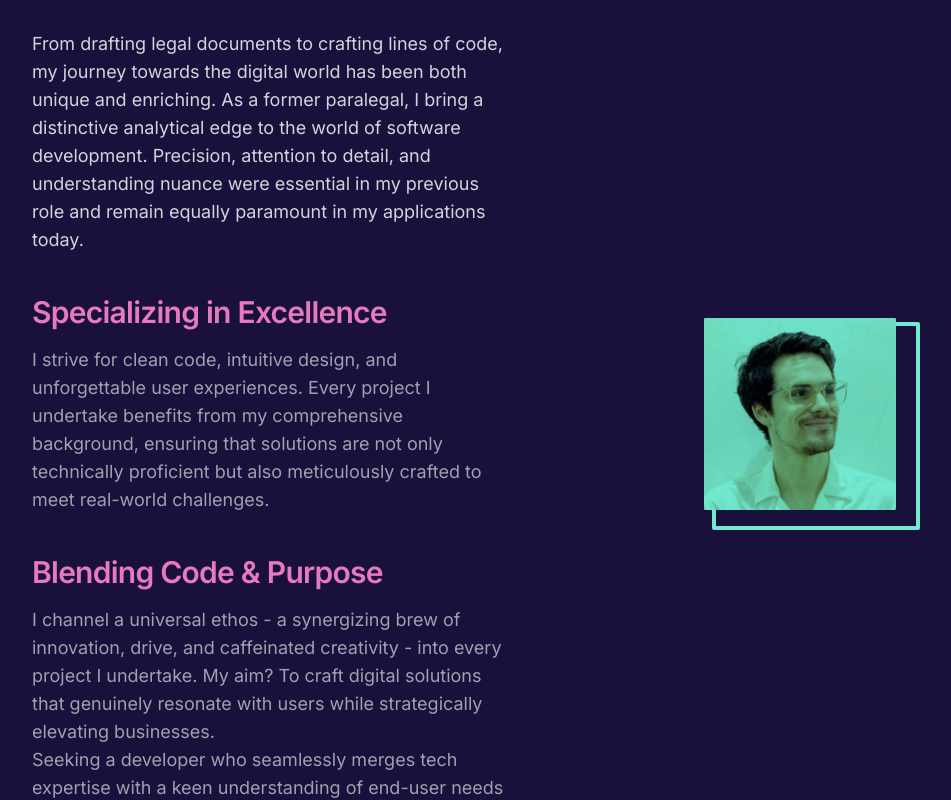
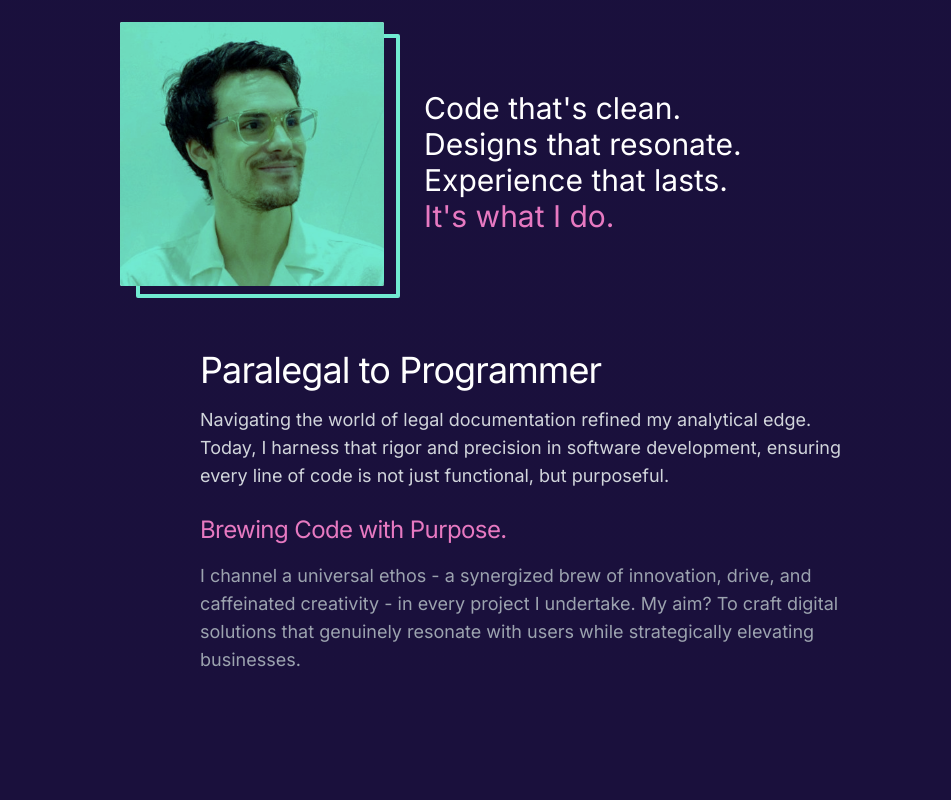
Before and after one commit to jmayheww/joshua-portfolio, a Next.js app: page / in a window 1280 px wide. Shown: the part 1060-1860 px from the top of the page, without its empty margins (104-1055 px from the left). Built offline with nearby package versions, Linux system fonts and the light colour scheme.

Commit message:
about section design

```diff
--- a/app/sections/About.js
+++ b/app/sections/About.js
@@ -2,76 +2,92 @@ import Image from "next/image";
 import { SectionHeader } from "../components/SectionHeader";
 
 export const About = () => {
+  const paragraphClasses = "text-sm sm:text-base font-jetbrains-mono";
+
   return (
-    <section className="flex flex-col justify-center items-center px-4 sm:px-6 lg:px-10 bg-whatever-color-your-background-is space-y-12">
+    <section className="flex flex-col items-center py-16 px-4 sm:px-6 lg:px-8 space-y-4 sm:space-y-6 md:space-y-12 lg:space-y-16 max-w-4xl mx-auto">
       <SectionHeader title="About Me" />
 
-      <div className="grid grid-cols-1 md:grid-cols-2 gap-12 items-center w-full max-w-5xl">
-        {/* Text Content */}
-        <div className="space-y-10">
-          <div>
-            <h2 className="text-2xl sm:text-3xl md:text-4xl lg:text-5xl font-semibold tracking-tight text-white mb-4">
-              It's What I Do.
-            </h2>
-          </div>
-
-          <div>
-            <p className="text-sm sm:text-base md:text-lg leading-relaxed font-jetbrains-mono text-gray-300">
-              From drafting legal documents to crafting lines of code, my
-              journey towards the digital world has been both unique and
-              enriching. As a former paralegal, I bring a distinctive analytical
-              edge to the world of software development. Precision, attention to
-              detail, and understanding nuance were essential in my previous
-              role and remain equally paramount in my applications today.
-            </p>
-          </div>
-
-          <div>
-            <h2 className="text-xl sm:text-2xl md:text-3xl font-semibold tracking-tight text-primary mb-4">
-              Specializing in Excellence
-            </h2>
-            <p className="text-sm sm:text-base md:text-lg leading-relaxed font-jetbrains-mono text-gray-400">
-              I strive for clean code, intuitive design, and unforgettable user
-              experiences. Every project I undertake benefits from my
-              comprehensive background, ensuring that solutions are not only
-              technically proficient but also meticulously crafted to meet
-              real-world challenges.
-            </p>
-          </div>
-
-          <div>
-            <h2 className="text-xl sm:text-2xl md:text-3xl font-semibold tracking-tight text-primary mb-4">
-              Blending Code & Purpose
-            </h2>
-            <p className="text-sm sm:text-base md:text-lg leading-relaxed font-jetbrains-mono text-gray-400">
-              I channel a universal ethos - a synergizing brew of innovation,
-              drive, and caffeinated creativity - into every project I
-              undertake. My aim? To craft digital solutions that genuinely
-              resonate with users while strategically elevating businesses.
-              <br />
-              Seeking a developer who seamlessly merges tech expertise with a
-              keen understanding of end-user needs and business objectives?
-              Let's connect. With each line of code, I'm driven by purpose,
-              always ready for the next challenge to make a meaningful impact.
-            </p>
-          </div>
-        </div>
-
-        {/* Image Section */}
-        <div className="order-first md:order-last relative max-w-md mx-auto w-52 h-52 md:w-68 md:h-68 lg:w-84 lg:h-84 p-2">
+      <div className="flex flex-col md:flex-row w-full items-center md:space-x-10">
+        {/* Portrait */}
+        <div className="relative w-3/4 md:w-1/3 mx-auto md:mx-0 mb-4 md:mb-0">
           <div className="absolute -bottom-3 -right-4 w-full h-full border-4 border-success rounded-sm z-0"></div>
-          <div className="relative w-full h-full z-10 overflow-hidden rounded-sm">
+          <div className="relative w-full z-10 overflow-hidden rounded-sm">
             <Image
               src="/images/headshot.jpg"
               alt="Software Engineer Headshot"
-              width={320}
-              height={320}
+              width={240}
+              height={240}
               layout="responsive"
               className="transition-transform duration-300 hover:-translate-x-2 hover:-translate-y-2 hover:scale-105 hover:shadow-xl"
             />
             <div className="absolute top-0 left-0 w-full h-full bg-success mix-blend-multiply hover:opacity-0 transition-opacity duration-300"></div>
           </div>
         </div>
+        {/* Tagline */}
+        <div className="flex flex-col space-y-4 w-full md:w-2/3 text-center md:text-left">
+          {/* Mobile Tagline */}
+          <p
+            className={`text-xl sm:text-2xl md:text-3xl text-white ${paragraphClasses} block md:hidden`}
+          >
+            Code that's clean, designs that resonate, experience that lasts.{" "}
+            <span className="text-primary">It's what I do.</span>
+          </p>
+          {/* Desktop Tagline */}
+          <div className="hidden md:block">
+            <p
+              className={`text-xl sm:text-2xl md:text-3xl text-white ${paragraphClasses}`}
+            >
+              Code that's clean.
+            </p>
+            <p
+              className={`text-xl sm:text-2xl md:text-3xl text-white ${paragraphClasses}`}
+            >
+              Designs that resonate.
+            </p>
+            <p
+              className={`text-xl sm:text-2xl md:text-3xl text-white ${paragraphClasses}`}
+            >
+              Experience that lasts.
+            </p>
+            <p
+              className={`text-xl sm:text-2xl md:text-3xl text-primary ${paragraphClasses}`}
+            >
+              It's what I do.
+            </p>
+          </div>
+        </div>
+      </div>
+
+      {/* More About Text */}
+      <div className="max-w-xl md:max-w-2xl space-y-6">
+        <div>
+          <h3 className="text-xl sm:text-2xl md:text-3xl lg:text-4xl font-inter tracking-tight text-white mb-4">
+            Paralegal to Programmer
+          </h3>
+          <p
+            className={`${paragraphClasses} md:text-lg leading-relaxed text-gray-300`}
+          >
+            Navigating the world of legal documentation refined my analytical
+            edge. Today, I harness that rigor and precision in software
+            development, ensuring every line of code is not just functional, but
+            purposeful.
+          </p>
+        </div>
+
+        <div>
+          <h3 className="text-lg sm:text-xl md:text-2xl font-inter tracking-tight text-primary mb-4">
+            Brewing Code with Purpose.
+          </h3>
+          <p
+            className={`${paragraphClasses} md:text-lg leading-relaxed text-gray-400`}
+          >
+            I channel a universal ethos - a synergized brew of innovation,
+            drive, and caffeinated creativity - in every project I undertake. My
+            aim? To craft digital solutions that genuinely resonate with users
+            while strategically elevating businesses.
+          </p>
+        </div>
       </div>
     </section>
   );
```
Also changed, not shown: app/sections/Contact.js (+7 -0 lines).
